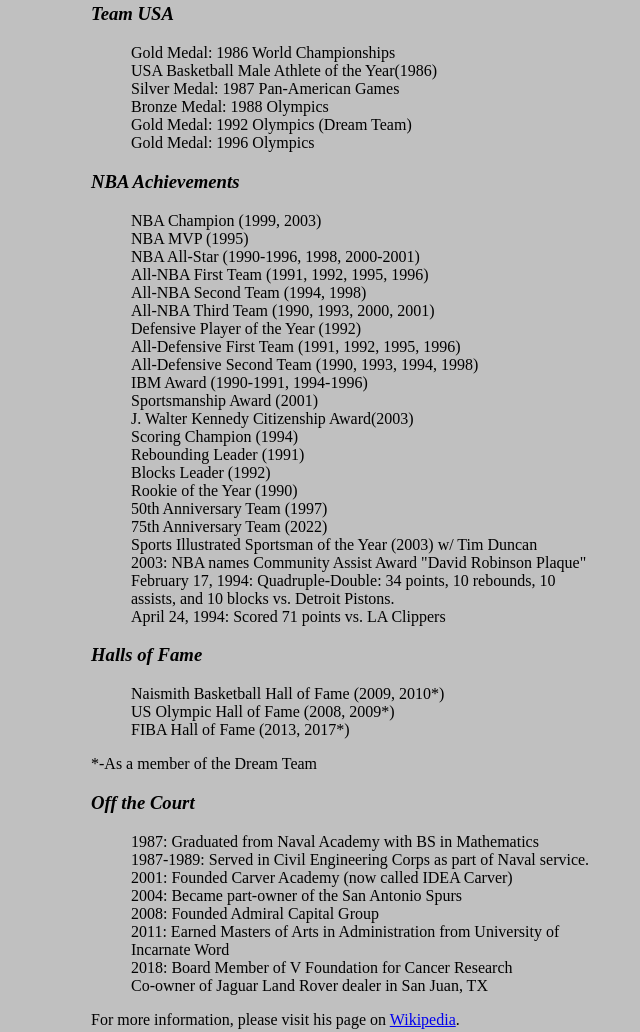
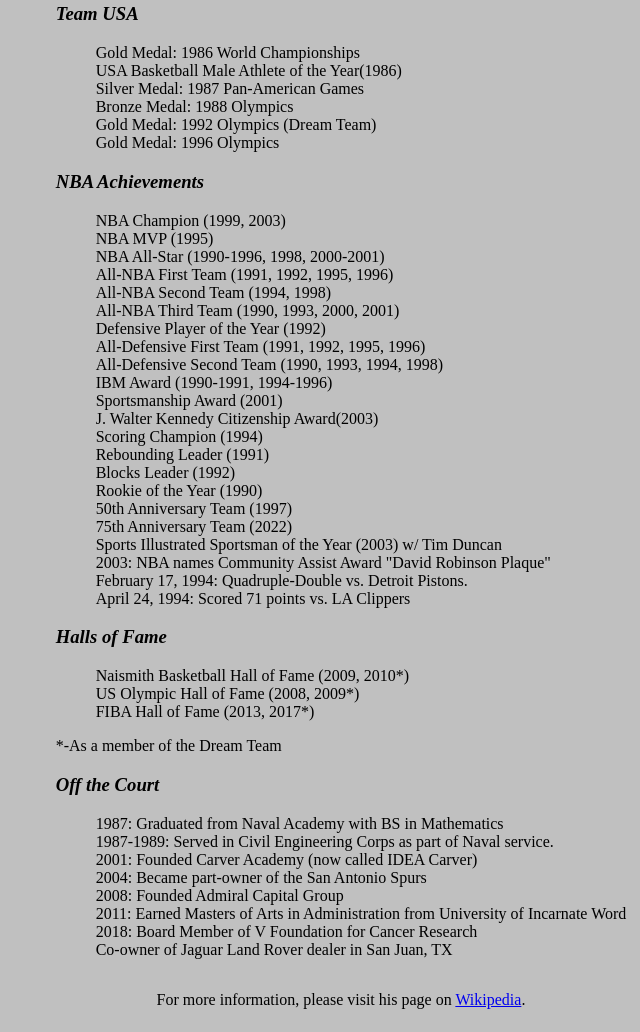
Before and after one commit to cbgalbreath/Tribute-Test-Page, a plain HTML site: page index.html in a window 1280 px wide. Shown: the part 941-1973 px from the top of the page, without its empty margins (299-939 px from the left). Drawn offline with Linux system fonts and the light colour scheme.

Commit message:
CSS Updates

```diff
--- a/index.html
+++ b/index.html
@@ -14,6 +14,8 @@
 
       </div>
       <div id="tribute-info">
+        <div class="align-block">
+        <div class="bio">
         <h3>Bio</h3>
         <ul id="Bio">
           <li>Born: August 5, 1965 in Key West, FL</li>
@@ -25,7 +27,8 @@
           <li>Team: USA (1986, 1987, 1988, 1992 (Dream Team), 1996)</li>
           <li>Position: Center</li>
         </ul>
-
+      </div>
+          <div class="college">
           <h3>College Achievements</h3>
           <ul id="college">
             <li>NCAA Tournament Elite Eight (1986)</li>
@@ -41,7 +44,8 @@
             <li>Wooden "Keys to Life" Award (2004)</li>
             <li>NCAA Silver Anniversary Award (2012)</li>
         </ul>
-
+      </div>
+        <div class="usa">
             <h3>Team USA</h3>
             <ul id="USA">
               <li> Gold Medal: 1986 World Championships</li>
@@ -51,7 +55,8 @@
               <li> Gold Medal: 1992 Olympics (Dream Team)</li>
               <li> Gold Medal: 1996 Olympics</li>
         </ul>
-
+      </div>
+        <div class="nba">
         <h3>NBA Achievements</h3>
         <ul id="NBA">
           <li>NBA Champion (1999, 2003)</li>
@@ -74,9 +79,11 @@
           <li>75th Anniversary Team (2022)</li>
           <li>Sports Illustrated Sportsman of the Year (2003) w/ Tim Duncan</li>
           <li>2003: NBA names Community Assist Award "David Robinson Plaque"</li>
-          <li>February 17, 1994: Quadruple-Double: 34 points, 10 rebounds, 10 assists, and 10 blocks vs. Detroit Pistons.
+          <li>February 17, 1994: Quadruple-Double vs. Detroit Pistons.
           <li>April 24, 1994: Scored 71 points vs. LA Clippers</li>
         </ul>
+        </div>
+        <div class="hall">
         <h3>Halls of Fame</h3>
         <ul id="halls">
         <li>Naismith Basketball Hall of Fame (2009, 2010*)</li>
@@ -84,7 +91,8 @@
         <li>FIBA Hall of Fame (2013, 2017*)</li>
         </ul>
       <p>*-As a member of the Dream Team</p>
-
+    </div>
+    <div class="off">
       <h3>Off the Court</h3>
       <ul id="other">
         <li>1987: Graduated from Naval Academy with BS in Mathematics</li>
@@ -96,6 +104,8 @@
         <li>2018: Board Member of V Foundation for Cancer Research</li>
         <li>Co-owner of Jaguar Land Rover dealer in San Juan, TX</li>
       </ul>
+    </div>
+  </div>
 
 
         <p>For more information, please visit his page on <a href="https://en.wikipedia.org/wiki/David_Robinson" id="tribute-link" target="_blank">Wikipedia</a>.</p>
--- a/style.css
+++ b/style.css
@@ -36,7 +36,11 @@
 }
 
 #tribute-info{
-  max-width: 500px;
+  display: flex;
+  flex-direction: column;
+  align-items: center;
+  justify-content: center;
+  width: 80%;
 }
 
 
@@ -44,7 +48,7 @@
   list-style-type: none;
 }
 
-@media (max-width: 500px){
+@media (max-width: 800px){
   #title{
     font-size: 20px;
   }
```
